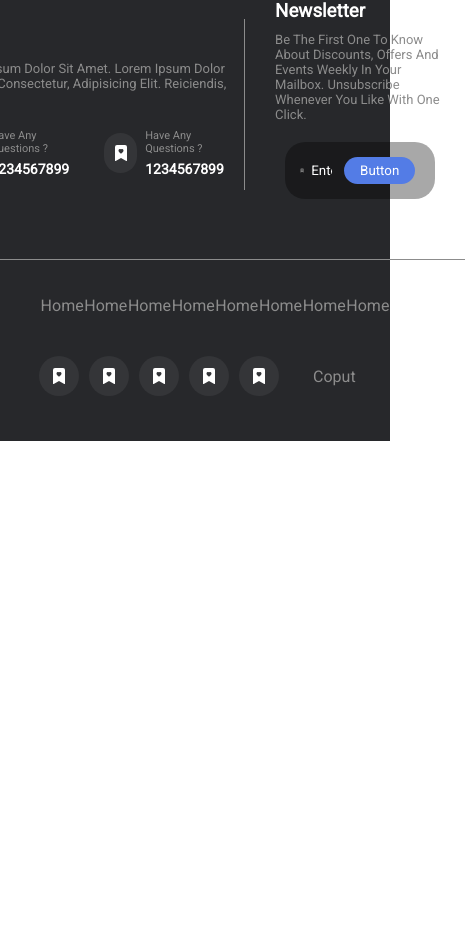
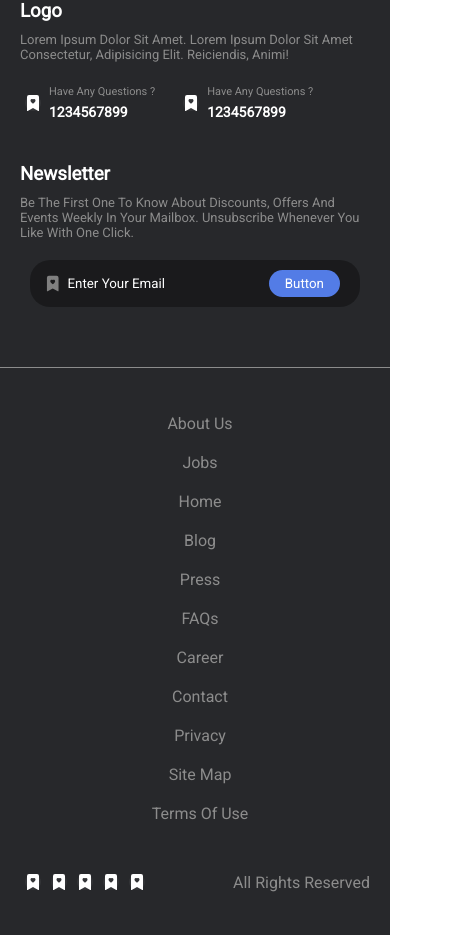
Before and after one commit to ManishBisht777/Course-Website, a React (Create React App) app: page / in a window 390 px wide. Shown: the part 4143-5078 px from the top of the page, 465 px wide, since content can reach past the window. Before the commit the page ends 4584 px from the top, so only its background shows below. Built offline with nearby package versions, Linux system fonts and the light colour scheme.

Commit message:
footer responsive done

```diff
--- a/src/components/footer/Footer.js
+++ b/src/components/footer/Footer.js
@@ -50,28 +50,37 @@ const Footer = () => {
       <div className="foot3">
         <ul>
           <li>
-            <a href="/">Home</a>
+            <a href="/">About Us</a>
+          </li>
+          <li>
+            <a href="/">Jobs</a>
           </li>
           <li>
             <a href="/">Home</a>
           </li>
           <li>
-            <a href="/">Home</a>
+            <a href="/">Blog</a>
           </li>
           <li>
-            <a href="/">Home</a>
+            <a href="/">Press</a>
           </li>
           <li>
-            <a href="/">Home</a>
+            <a href="/">FAQs</a>
           </li>
           <li>
-            <a href="/">Home</a>
+            <a href="/">Career</a>
           </li>
           <li>
-            <a href="/">Home</a>
+            <a href="/">Contact</a>
           </li>
           <li>
-            <a href="/">Home</a>
+            <a href="/">Privacy</a>
+          </li>
+          <li>
+            <a href="/">Site Map</a>
+          </li>
+          <li>
+            <a href="/">Terms Of Use</a>
           </li>
         </ul>
         <div className="foot4">
@@ -92,7 +101,7 @@ const Footer = () => {
               <BsBookmarkHeartFill />
             </div>
           </div>
-          <div className="foot6">coput</div>
+          <div className="foot6">All Rights Reserved</div>
         </div>
       </div>
     </div>
--- a/src/components/footer/footer.css
+++ b/src/components/footer/footer.css
@@ -139,3 +139,33 @@ input:focus {
 .foot5 {
   display: flex;
 }
+
+/* responsiveness */
+
+@media (max-width: 700px) {
+  .foot {
+    flex-direction: column;
+  }
+  .foot .foot1 {
+    border-right: none;
+  }
+  .foot .foot2 .news {
+    padding: 0px 10px;
+  }
+  .foot4 {
+    justify-content: space-between;
+  }
+  .foot3 ul {
+    flex-direction: column;
+    align-items: center;
+    margin-left: -15px;
+  }
+  .foot3 ul li {
+    margin: 10px;
+  }
+
+  .footer .icon {
+    width: 1rem;
+    height: 1rem;
+  }
+}
```
